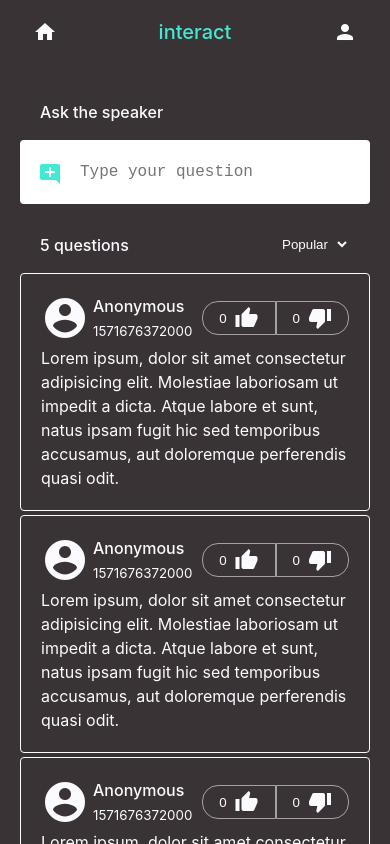
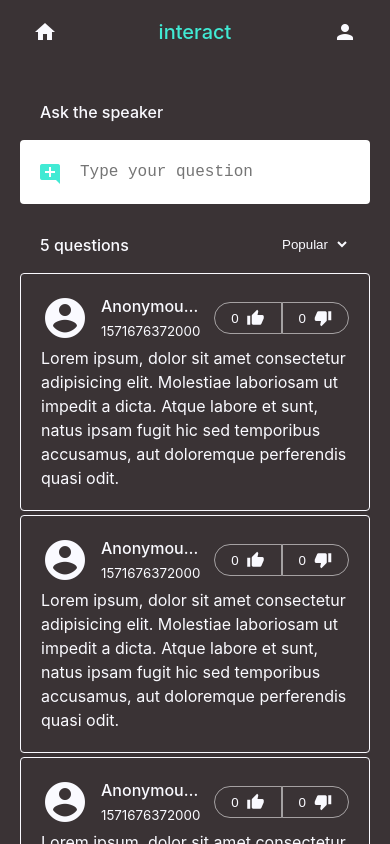
Before and after one commit to koozy0/interact-frontend, a React (Create React App) app: page /event in a window 390 px wide. Shown: the top 844 px of the page. Built offline with nearby package versions, Linux system fonts and the light colour scheme.

Commit message:
Update Question styling to ensure that it is displayed correctly even on small screen sizes

```diff
--- a/src/App.css
+++ b/src/App.css
@@ -12,12 +12,15 @@
 .material-icons.md-18 {
   font-size: 18px;
 }
+
 .material-icons.md-24 {
   font-size: 24px;
 }
+
 .material-icons.md-36 {
   font-size: 36px;
 }
+
 .material-icons.md-48 {
   font-size: 48px;
 }
--- a/src/event/Question.js
+++ b/src/event/Question.js
@@ -11,18 +11,20 @@ export class Question extends Component {
         </div>
         <div style={styles.headingWrapper}>
           <div style={styles.heading}>
-            <p style={styles.header}>Anonymous</p>
-            <small>{Date.now()}</small>
+            <p style={{ ...styles.header, ...styles.trucateText }}>
+              Anonymousssssssssssss
+            </p>
+            <small style={styles.trucateText}>{Date.now()}</small>
           </div>
           <div style={styles.spacer} />
           <div style={styles.social}>
             <button style={{ ...styles.socialIcon, ...styles.upvote }}>
               <span style={styles.voteCount}>0</span>
-              <i className='material-icons'>thumb_up</i>
+              <i className='material-icons md-18'>thumb_up</i>
             </button>
             <button style={{ ...styles.socialIcon, ...styles.downvote }}>
               <span style={styles.voteCount}>0</span>
-              <i className='material-icons'>thumb_down</i>
+              <i className='material-icons md-18'>thumb_down</i>
             </button>
           </div>
         </div>
@@ -42,7 +44,7 @@ const styles = {
   question: {
     display: 'grid',
     gridTemplateAreas: "'avatar heading' 'content content'",
-    gridTemplateColumns: '48px 1fr',
+    gridTemplateColumns: '48px minmax(0, 1fr)',
     gridGap: '4px',
     padding: '20px',
     border: '1px solid #fafaff',
@@ -63,6 +65,15 @@ const styles = {
     justifyContent: 'center',
     alignItems: 'center',
   },
+  heading: {
+    paddingLeft: '8px',
+    maxWidth: '110px',
+  },
+  trucateText: {
+    whiteSpace: 'nowrap',
+    textOverflow: 'ellipsis',
+    overflow: 'hidden',
+  },
   header: {
     fontSize: '16px',
     fontWeight: '500',
@@ -81,7 +92,7 @@ const styles = {
     outline: 'none',
     border: '1px solid rgba(255,255,255,0.54)',
     color: '#fafaff',
-    padding: '4px 16px',
+    padding: '6px 16px',
     display: 'flex',
     justifyContent: 'center',
     alignItems: 'center',
```
